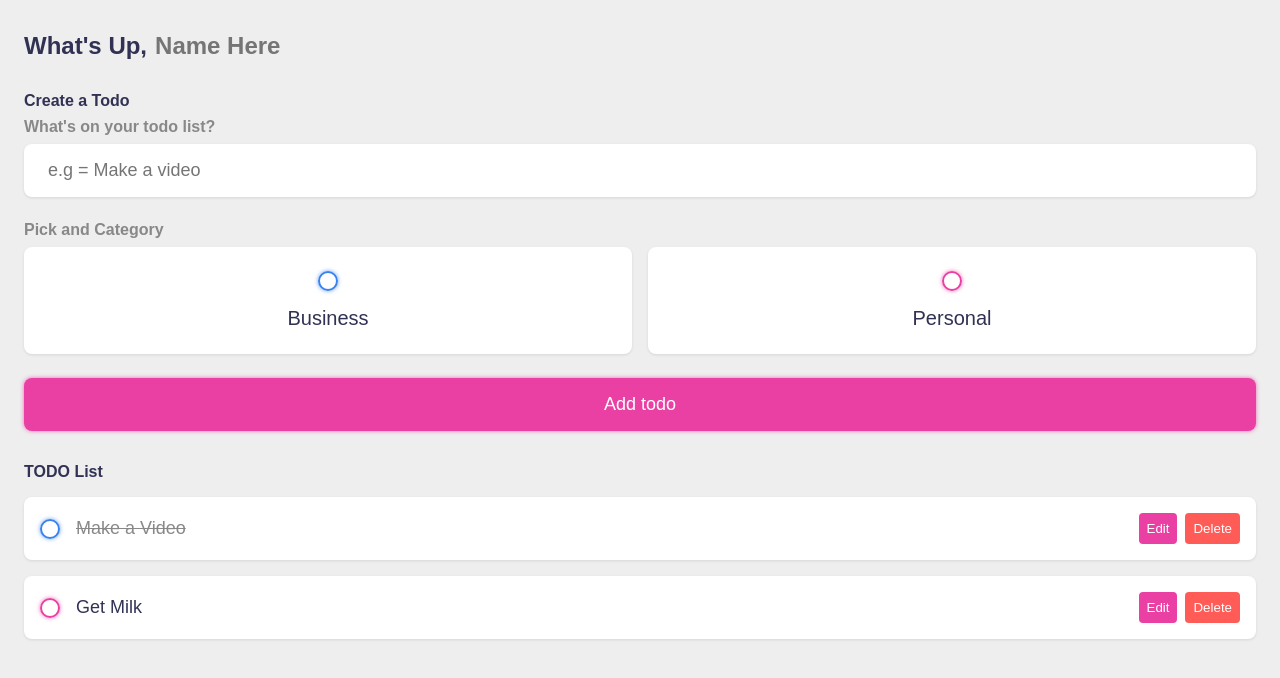
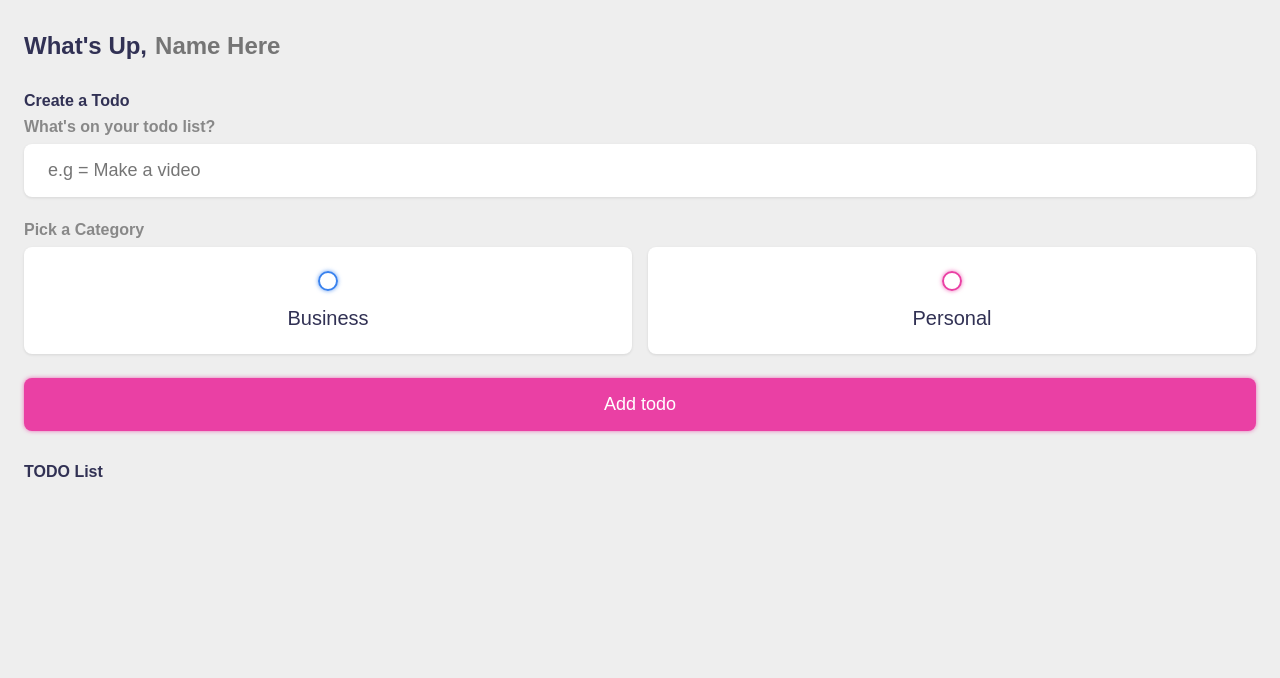
Before and after one commit to CMFuertes/Errand-App, a plain HTML site: page index.html in a window 1280 px wide. Drawn offline with Linux system fonts and the light colour scheme.

Commit message:
fixed spelling errors

```diff
--- a/index.html
+++ b/index.html
@@ -30,7 +30,7 @@
                 placeholder="e.g = Make a video" />
             </form>
 
-            <h4>Pick and Category</h4>
+            <h4>Pick a Category</h4>
             <div class="options">
 
                 <label>
@@ -61,7 +61,7 @@
         <section class="todo-list">
             <h3>TODO List</h3>
             <div class="list" id="todo-list">
-                <div class="todo-item done">
+                <!-- <div class="todo-item done">
                     <label>
                         <input type="checkbox" />
                         <span class="bubble  business"></span>
@@ -92,7 +92,7 @@
                         <button class="delete">Delete</button>
                     </div>
                 </div>
-            </div>
+            </div> -->
         </section>
     </main>
     <script src="main.js"></script>
```
